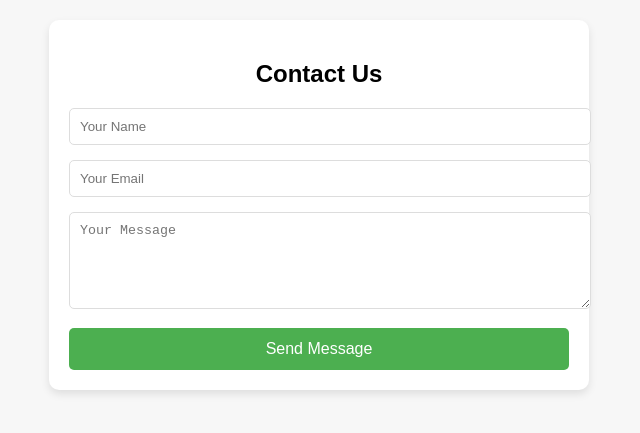
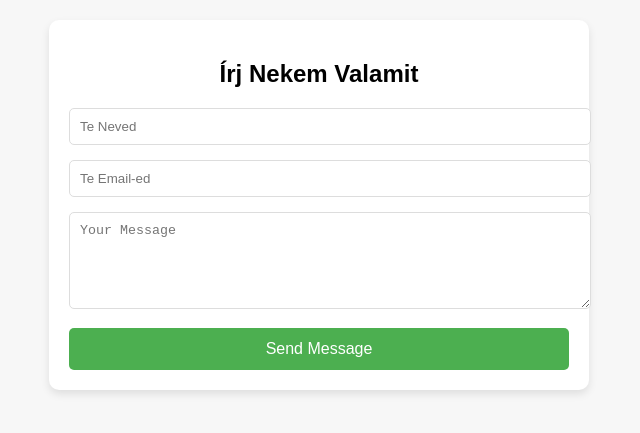
Before and after one commit to Ricsidatboii/ricsi-form, a website: page public/index.html in a window 1280 px wide. Shown: the part 195-628 px from the top of the page, without its empty margins (321-961 px from the left). Drawn offline with Linux system fonts and the light colour scheme.

Commit message:
Update index.html

```diff
--- a/public/index.html
+++ b/public/index.html
@@ -79,10 +79,10 @@
 <body>
 
   <div class="form-container">
-    <h2>Contact Us</h2>
+    <h2>Írj Nekem Valamit</h2>
     <form id="messageForm">
-      <input type="text" id="name" placeholder="Your Name" required>
-      <input type="email" id="email" placeholder="Your Email" required>
+      <input type="text" id="name" placeholder="Te Neved" required>
+      <input type="email" id="email" placeholder="Te Email-ed" required>
       <textarea id="message" placeholder="Your Message" rows="5" required></textarea>
       <button type="submit">Send Message</button>
     </form>
```
